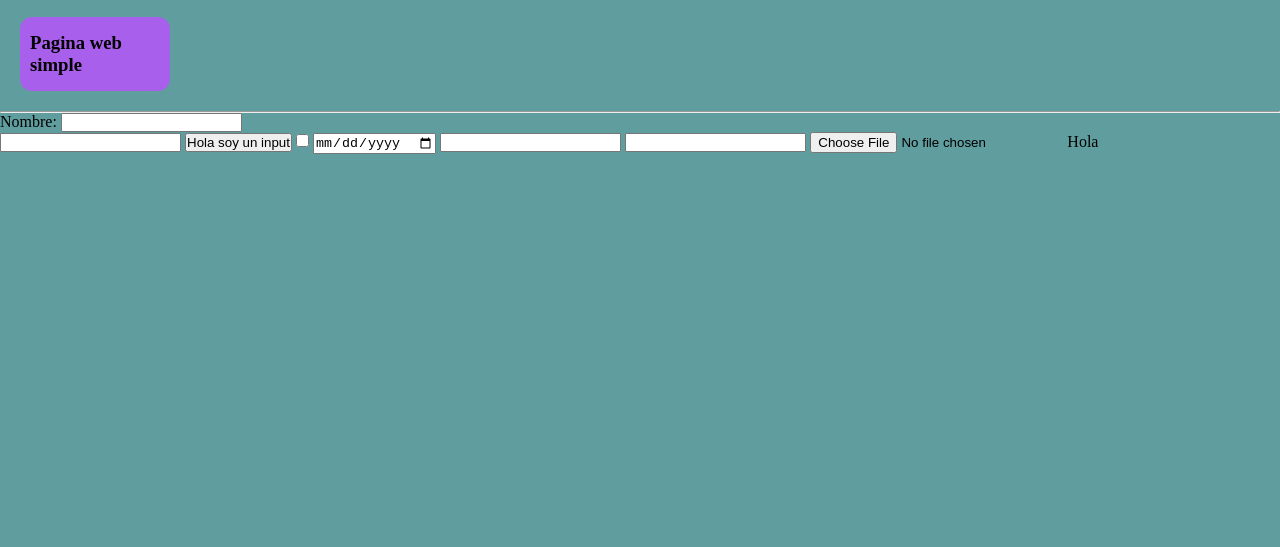
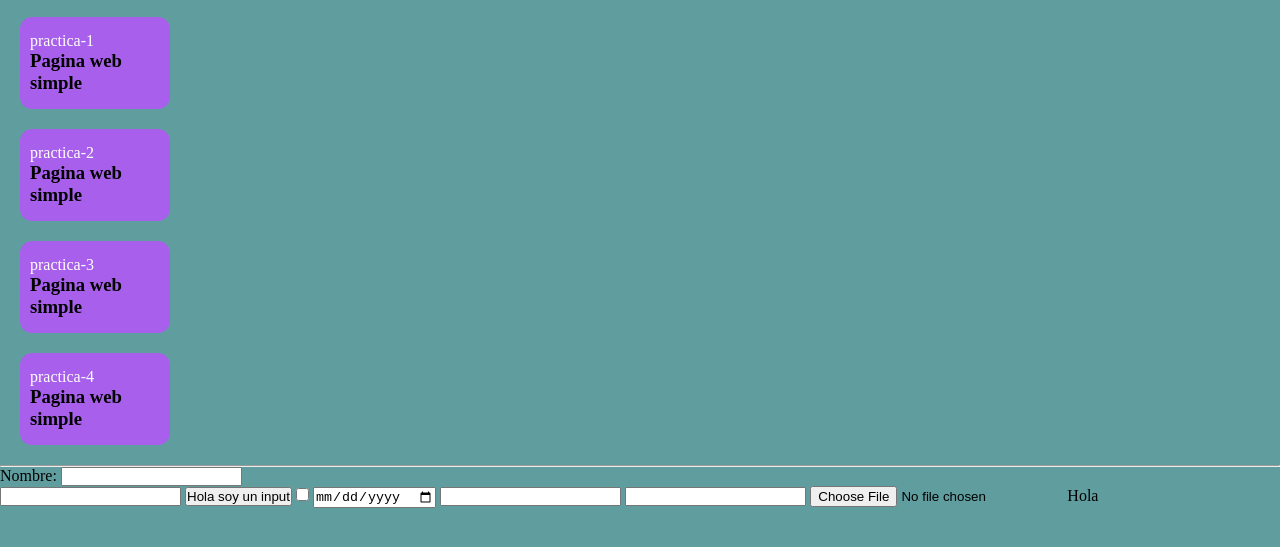
Before and after one commit to RODRIGO-ORTIZ99/funval-n1, a plain HTML site: page index.html in a window 1280 px wide. Shown: the part 175-722 px from the top of the page. Drawn offline with Linux system fonts and the light colour scheme.

Commit message:
actualizacion

```diff
--- a/index.html
+++ b/index.html
@@ -40,7 +40,28 @@
             <h2>Prácticas y Proyectos</h2>
             <ul>
                 <li class="card">
-                    <a href="./practica-1/practica-1.html"></a>
+                    <a href="./practica-1/practica-1.html">practica-1</a>
+                    <article>
+                        <h3> Pagina web simple</h3>
+                        <p></p>
+                    </article>
+                </li>
+                <li class="card">
+                    <a href="./recipe-page-main/index.html">practica-2</a>
+                    <article>
+                        <h3> Pagina web simple</h3>
+                        <p></p>
+                    </article>
+                </li>
+                <li class="card">
+                    <a href="./practica-3/practica-3.html">practica-3</a>
+                    <article>
+                        <h3> Pagina web simple</h3>
+                        <p></p>
+                    </article>
+                </li>
+                <li class="card">
+                    <a href="./practica-1/practica-1.html">practica-4</a>
                     <article>
                         <h3> Pagina web simple</h3>
                         <p></p>
```
